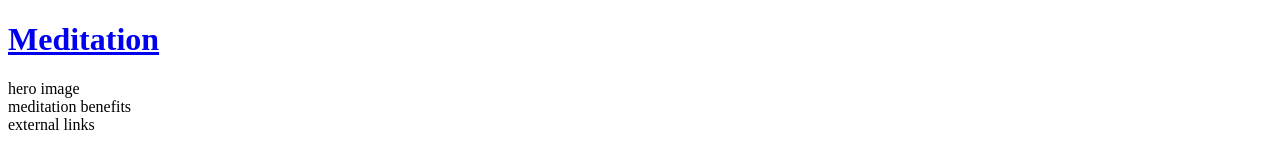
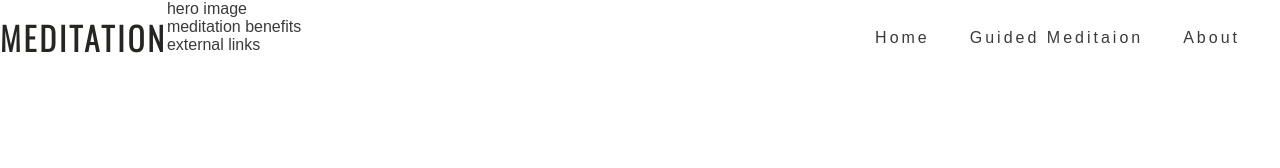
Before and after one commit to Awsomenesss/Project-1, a plain HTML site: page index.html in a window 1280 px wide. Drawn offline with nearby package versions, Linux system fonts and the light colour scheme; a web font is replaced by a local one.

Commit message:
style navigation links

```diff
--- a/assets/css/style.css
+++ b/assets/css/style.css
@@ -0,0 +1,48 @@
+@import url('https://fonts.googleapis.com/css2?family=David+Libre&family=Lato:wght@300&family=Oswald:wght@300&display=swap');
+
+*{
+    margin:0;
+    padding:0;
+    border:none;
+}
+body{
+    font-family:David libre,sans-serif ;
+    font-weight:200;
+    color: #3a3a3a;
+}
+/* heading and logo following the love ranning project*/
+
+h1,h2{font-family: Oswald,sans-serif;
+    text-transform: uppercase;
+    letter-spacing: 3px;
+    color: #252522;
+
+}
+#logo{
+    float: left;
+    font-size: 100;
+}
+/*navigation links*/
+#menu{
+    font-size: 100%;
+    letter-spacing: 3px;
+}
+#menu,#logo{
+    line-height:75px;
+}
+#menu li{
+    float: right;
+    list-style-type:none;
+    margin-right: 40px;
+}
+#menu a{
+    text-decoration: none;
+    color:#3a3a3a;
+}
+#menu a:hover{
+
+    border-bottom: 1px solid #3a3a3a;
+}
+.active{
+    border-bottom:1px solid #3a3a3a;
+}
--- a/index.html
+++ b/index.html
@@ -1,5 +1,6 @@
 <!DOCTYPE html>
 <html lang="en">
+
 <head>
     <meta charset="UTF-8">
     <meta http-equiv="X-UA-Compatible" content="IE=edge">
@@ -10,15 +11,32 @@
     <link rel="stylesheet" href="assets/css/style.css">
     <title>Meditation</title>
 </head>
+
 <body>
     <header>
         <a href="index.html">
-            <h1>Meditation</h1>
+            <h1 id="logo">MEDITATION</h1>
         </a>
+        <nav>
+            <ul id="menu">
+                <li>
+                    <a href="#">About</a>
+                </li>
+
+                <li>
+                    <a href="#">Guided Meditaion</a>
+                </li>
+
+                <li>
+                    <a href="index.html">Home</a>
+                </li>
+            </ul>
+        </nav>
 
     </header>
     <section>hero image</section>
     <section>meditation benefits</section>
     <footer>external links</footer>
 </body>
+
 </html>
```
